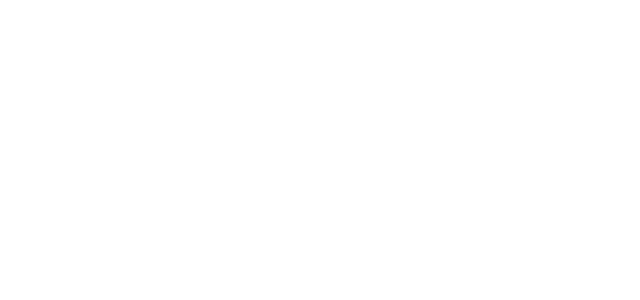
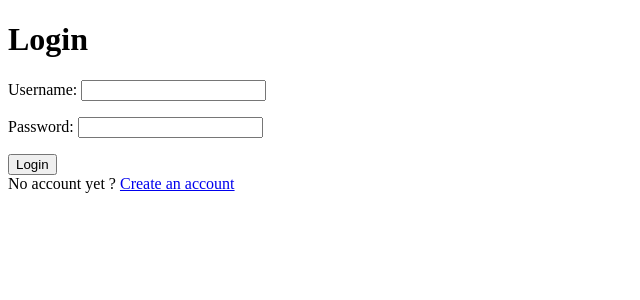
Before and after one commit to tom-rt/user-service-front, a Nuxt app: page /login in a window 1280 px wide. Before the commit this address had no page. Shown: the top 300 px of the page, without its empty margins (0-640 px from the left). Built offline with nearby package versions, Linux system fonts and the light colour scheme.

Commit message:
add all files

```diff
--- /dev/null
+++ b/pages/home.vue
@@ -0,0 +1,26 @@
+<template>
+  <div>
+    <h1>HOME</h1>
+    {{ $store.state.counter }}
+  </div>
+</template>
+
+<script>
+export default {
+  asyncData() {
+    return {
+      formError: null,
+      username: '',
+      password: ''
+    }
+  },
+  middleware: 'authenticated',
+  fetch() {
+    console.log('Fetch', this.$store.state.token)
+  },
+  methods: {}
+}
+</script>
+
+<style>
+</style>
--- /dev/null
+++ b/pages/login.vue
@@ -0,0 +1,59 @@
+<template>
+  <div class="container">
+    <h1>Login</h1>
+
+    <form @submit.prevent="login">
+      <p v-if="formError" class="error">{{ formError }}</p>
+      <p>
+        Username:
+        <input v-model="username" type="text" name="username" />
+      </p>
+      <p>
+        Password:
+        <input v-model="password" type="password" name="password" />
+      </p>
+      <button type="submit">Login</button>
+    </form>
+    <div>
+      No account yet ?
+      <nuxt-link to="/subscribe" :prefetch="true">Create an account</nuxt-link>
+    </div>
+  </div>
+</template>
+
+<script>
+import axios from 'axios'
+const Cookie = process.client ? require('js-cookie') : undefined
+
+export default {
+  data() {
+    return {
+      formError: null,
+      username: '',
+      password: ''
+    }
+  },
+  methods: {
+    async login() {
+      try {
+        const ret = await axios.post(`${process.env.baseUrl}/v1/user/connect`, {
+          name: this.username,
+          password: this.password
+        })
+
+        if (ret.status == 200) {
+          const token = ret.data.token
+          this.$store.commit('setToken', token) // mutating to store for client rendering
+          Cookie.set('token', token) // saving token in cookie for server rendering
+          this.$router.push('/home')
+        }
+      } catch (e) {
+        this.formError = e.message
+      }
+    }
+  }
+}
+</script>
+
+<style>
+</style>
--- /dev/null
+++ b/pages/subscribe.vue
@@ -0,0 +1,51 @@
+<template>
+  <div class="container">
+    <h1>Subscribe</h1>
+
+    <form @submit.prevent="login">
+      <p v-if="formError" class="error">{{ formError }}</p>
+      <p>
+        Username:
+        <input v-model="username" type="text" name="username" />
+      </p>
+      <p>
+        Password:
+        <input v-model="password" type="password" name="password" />
+      </p>
+      <button type="submit">Login</button>
+    </form>
+  </div>
+</template>
+
+<script>
+import axios from 'axios'
+
+export default {
+  data() {
+    return {
+      formError: null,
+      username: '',
+      password: ''
+    }
+  },
+  methods: {
+    async login() {
+      try {
+        const ret = await axios.post(`${process.env.baseUrl}/v1/user`, {
+          name: this.username,
+          password: this.password
+        })
+
+        if (ret.status == 201) {
+          this.$router.push('/home')
+        }
+      } catch (e) {
+        this.formError = e.message
+      }
+    }
+  }
+}
+</script>
+
+<style>
+</style>
--- /dev/null
+++ b/store/index.ts
@@ -0,0 +1,12 @@
+export const state = () => ({
+    token: null
+})
+
+export const mutations = {
+    setToken(state, token) {
+        state.token = token
+    },
+    getToken(state) {
+        return state.token
+    },
+}
```
Also changed, not shown: middleware/authenticated.ts (added, +11 -0 lines).
